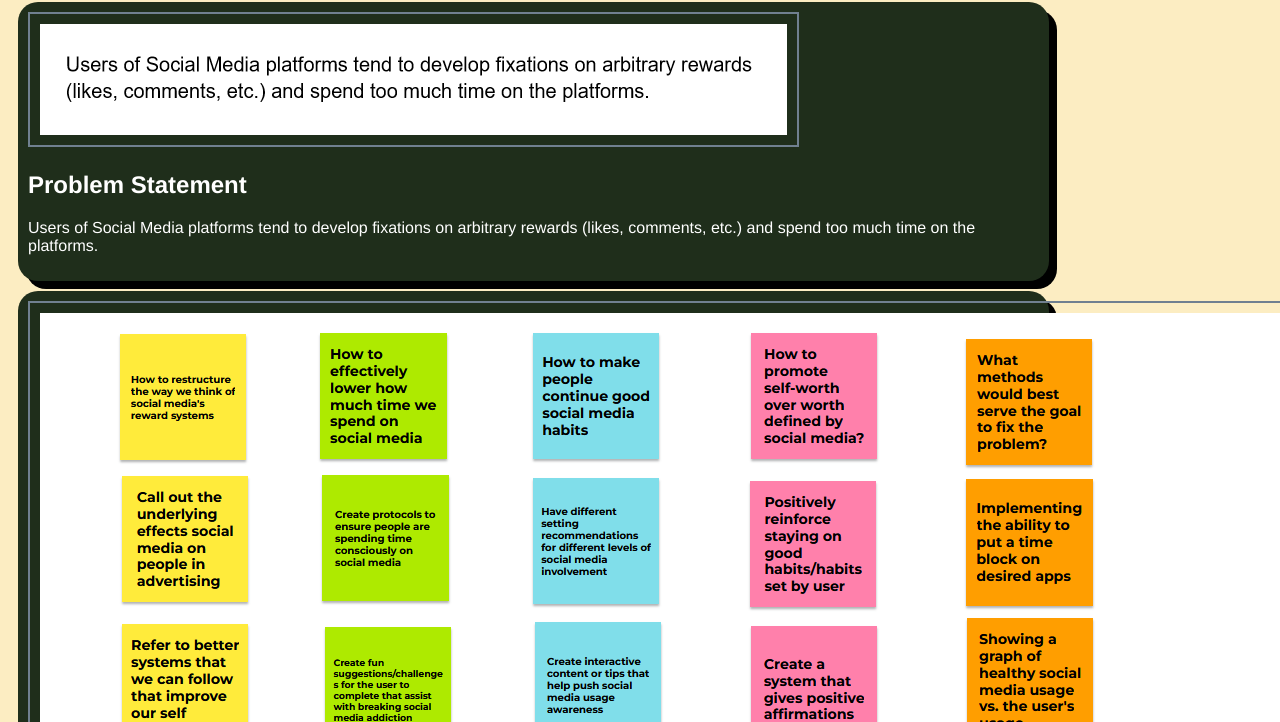
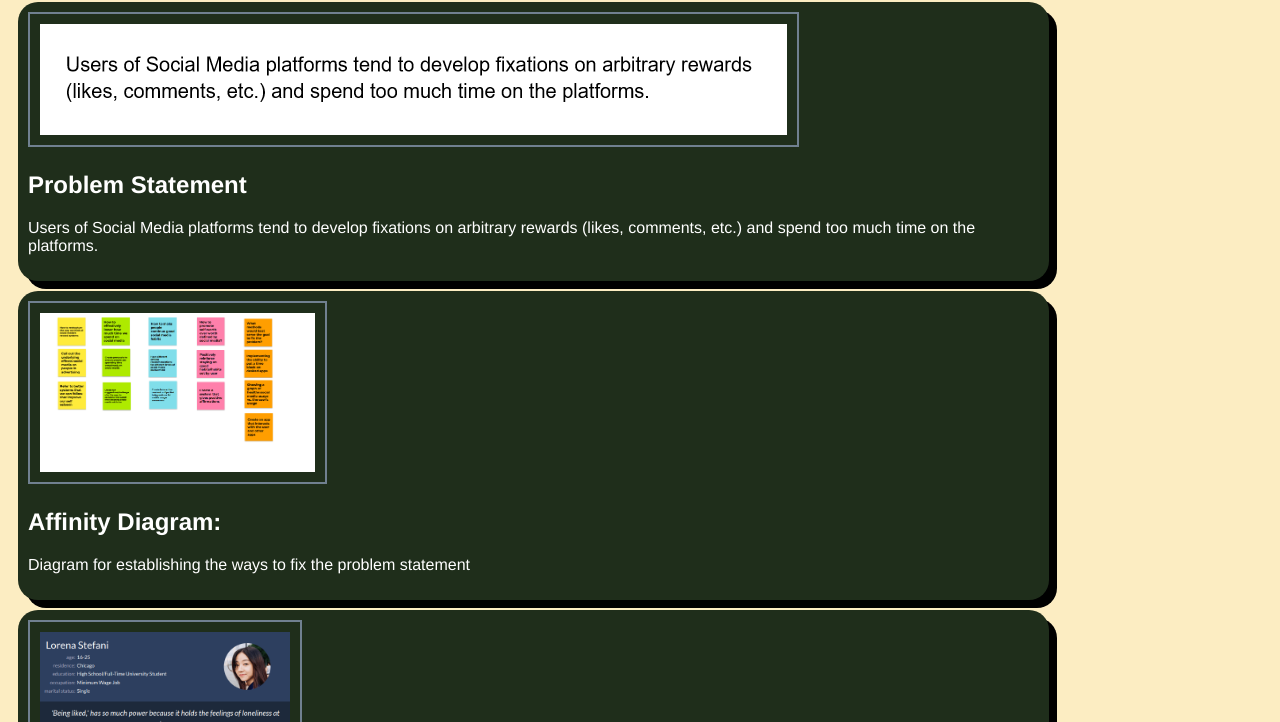
Before and after one commit to xmarzbarz/xmarzbarz.github.io, a plain HTML site: page index.html in a window 1280 px wide. Shown: the part 78-800 px from the top of the page. Drawn offline with Linux system fonts and the light colour scheme.

Commit message:
Update index.html

```diff
--- a/index.html
+++ b/index.html
@@ -18,7 +18,7 @@
     </section>
 
    <section class="assign">
-      <img src="images/affinity.png" alt=""/>
+      <img src="images/affinity.png" width="275px" length="125px" alt=""/>
       <section class="assign-det">
         <a href="https://jamboard.google.com/d/1Xoc2dwPK5tbs5g9LlLV-LbOGlCYnu0h05SwDiqnBaaA/edit?usp=sharing"><h2>Affinity Diagram: </h2></a>
         <p>
```
